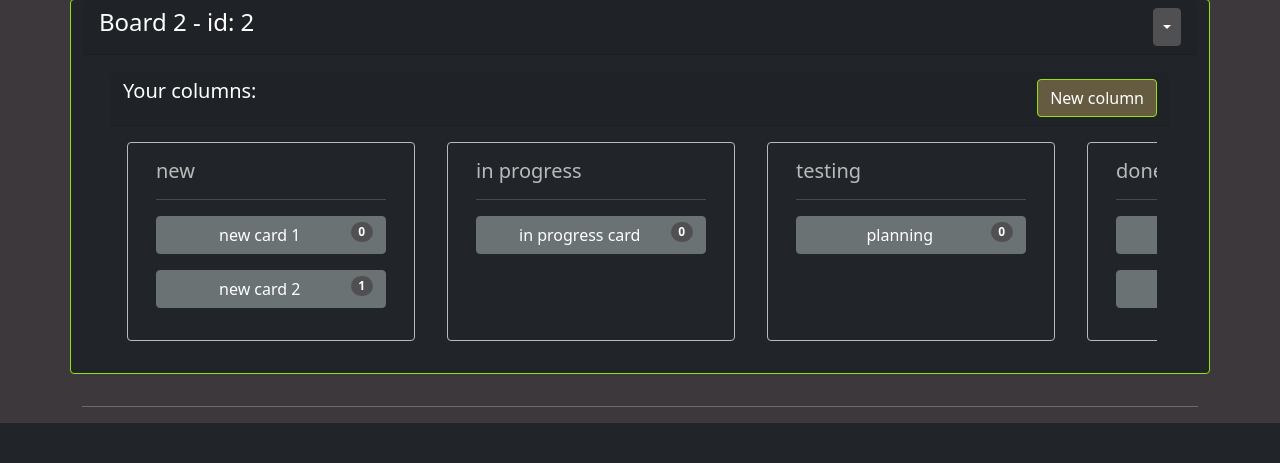
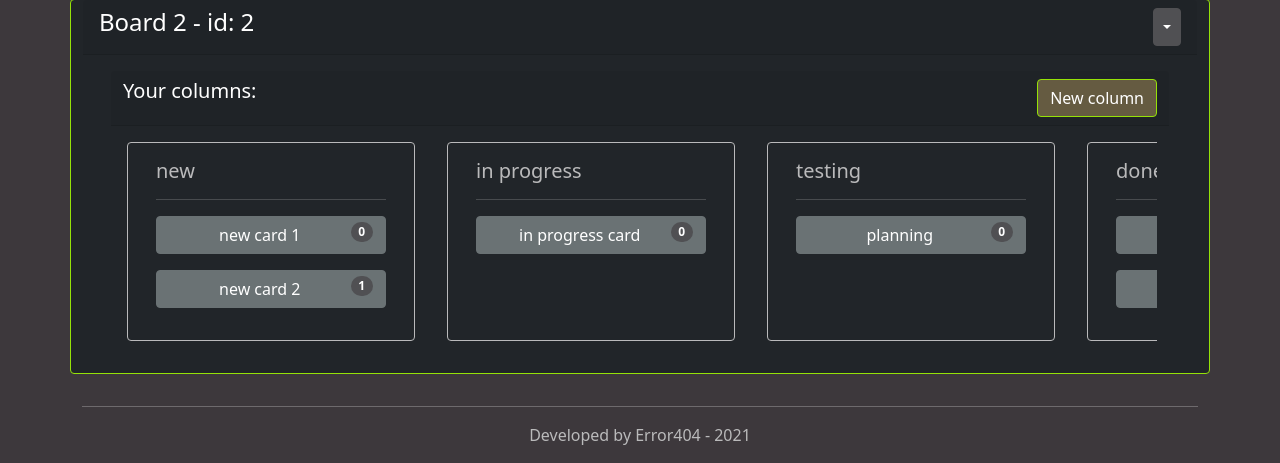
Before and after one commit to eorll/Proman, a Flask app: page / in a window 1280 px wide. Shown: the part 600-1063 px from the top of the page. Before the commit the page ends 1023 px from the top, so only its background shows below. Run offline with Flask 2, Linux system fonts and the light colour scheme; parts of the project's set-up code (start-up, migrations or seed data) failed here and were passed over; some libraries are stand-ins or nearby versions.

Commit message:
Implement footer.

```diff
--- /dev/null
+++ b/templates/footer.html
@@ -0,0 +1 @@
+<div class="footer text-center mb-3 text-light">Developed by Error404 - 2021</div>
--- a/templates/layout.html
+++ b/templates/layout.html
@@ -16,7 +16,7 @@
     <script type="module" src="{{ url_for('static', filename='js/main.js') }}" defer></script>
     {% block head %}{% endblock %}
 </head>
-<body >
+<body>
 <div class="container">
     {% block header %}
         {% include 'header.html' %}
@@ -24,6 +24,7 @@
     {% block content %}
 
     {% endblock %}
+    {% include 'footer.html' %}
 </div>
 </body>
 </html>
```
